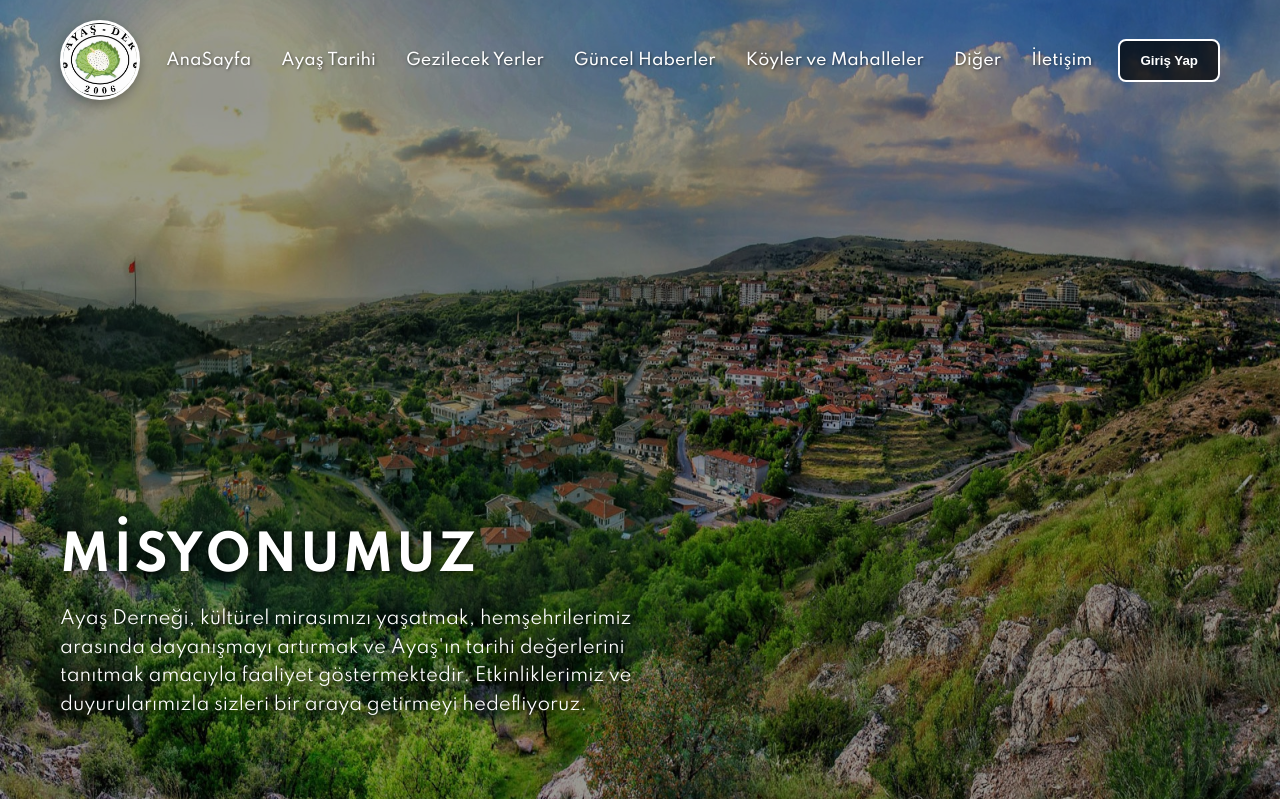
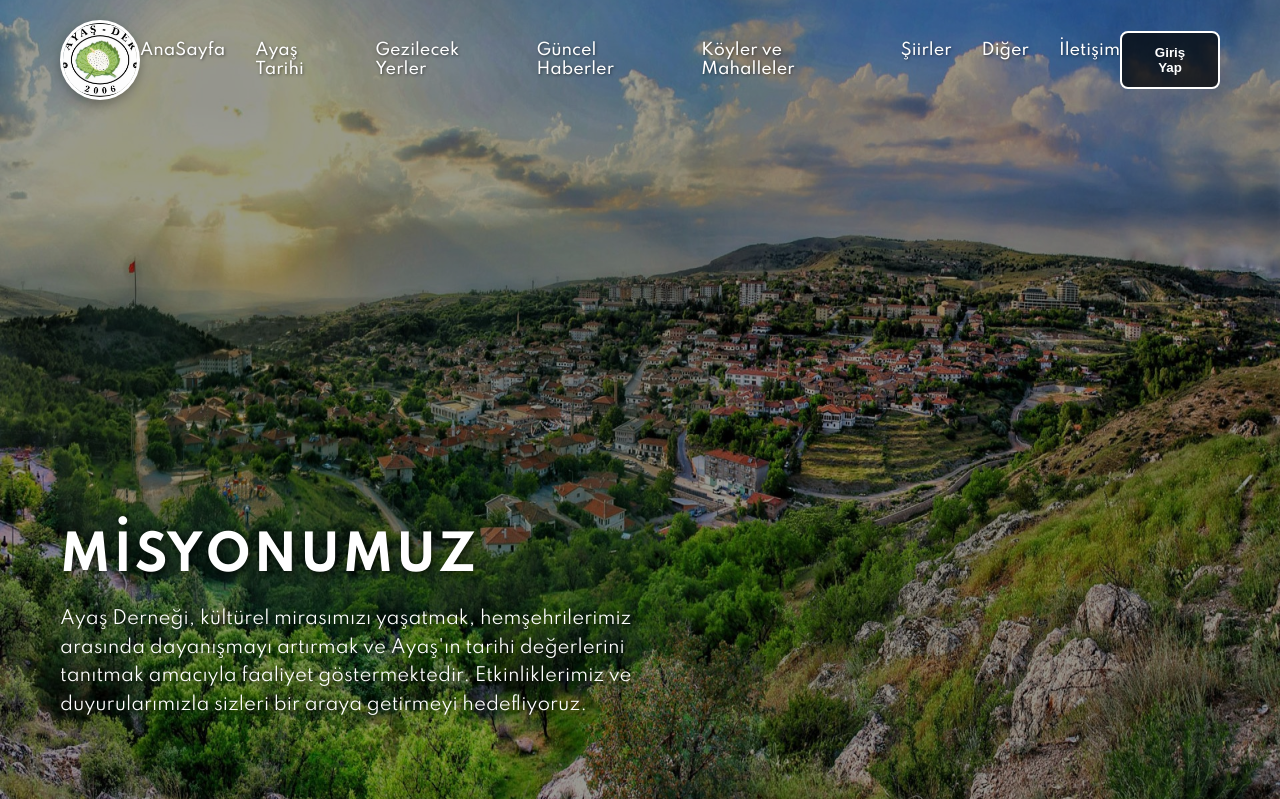
Before and after one commit to OzanSaridogan/AyasAssociationProject, a Django app: page / in a window 1280 px wide. Shown: the top 799 px of the page. Run offline with Django 5.2, Linux system fonts and the light colour scheme.

Commit message:
poems category

```diff
--- a/anasayfa/templates/anasayfa2.html
+++ b/anasayfa/templates/anasayfa2.html
@@ -30,6 +30,7 @@
           <li><a href="{% url 'gezilecek_yerler' %}">Gezilecek Yerler</a></li>
           <li><a href="{% url 'guncel_haberler' %}">Güncel Haberler</a></li>
           <li><a href="{% url 'koyler_mahalleler' %}">Köyler ve Mahalleler</a></li>
+          <li><a href="{% url 'poems' %}">Şiirler</a></li>
           <li><a href="{% url 'diger' %}">Diğer</a></li>
           <li><a href="{% url 'iletisim' %}">İletişim</a></li>
         </ul>
```
Also changed, not shown: anasayfa/migrations/0008_poem.py (added).
